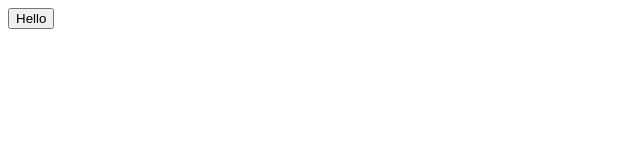
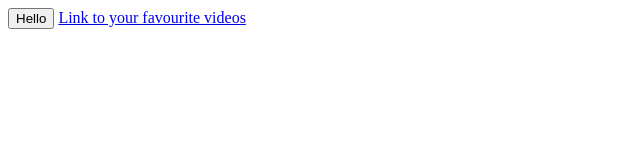
Before and after one commit to DebashisMallana/webdevpractice, a plain HTML site: page index.html in a window 1280 px wide. Shown: the whole page, without its empty margins (0-640 px from the left). Drawn offline with Linux system fonts and the light colour scheme.

Commit message:
Anchor elements

```diff
--- a/index.html
+++ b/index.html
@@ -1 +1,2 @@
 <button> Hello </button>
+<a href="https://www.youtube.com/" target="_blank"> Link to your favourite videos</a>
```
